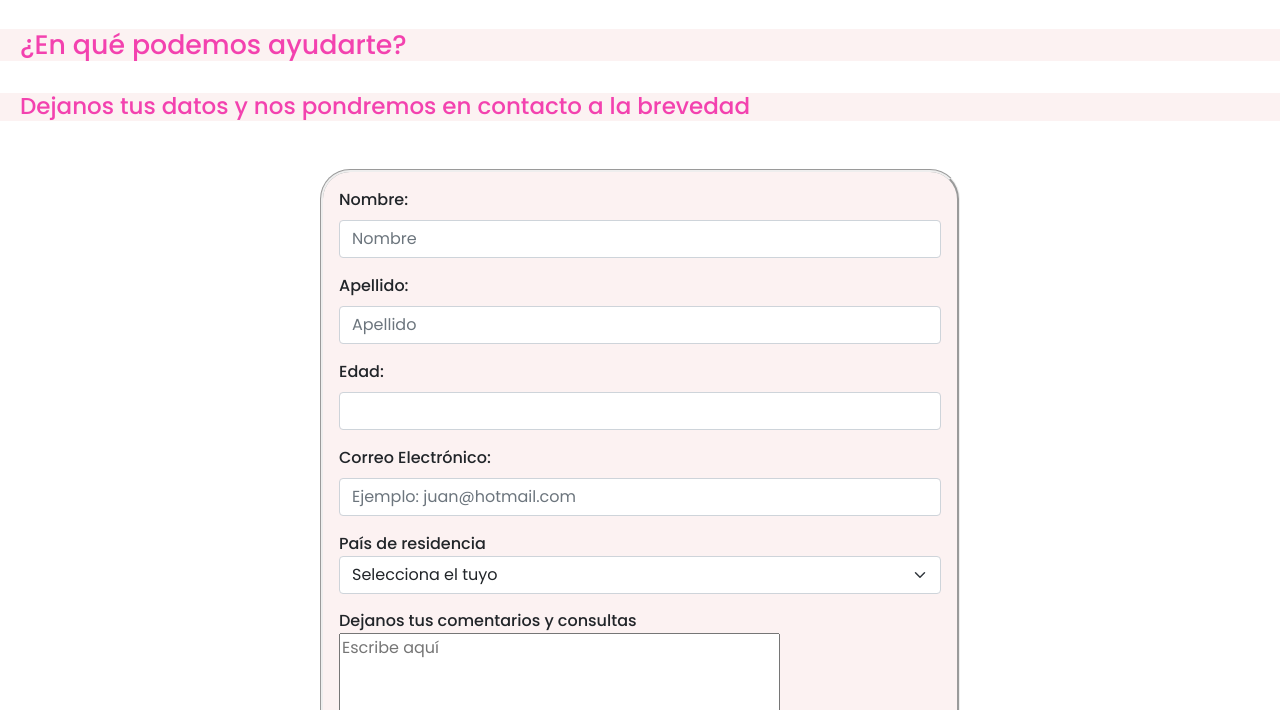
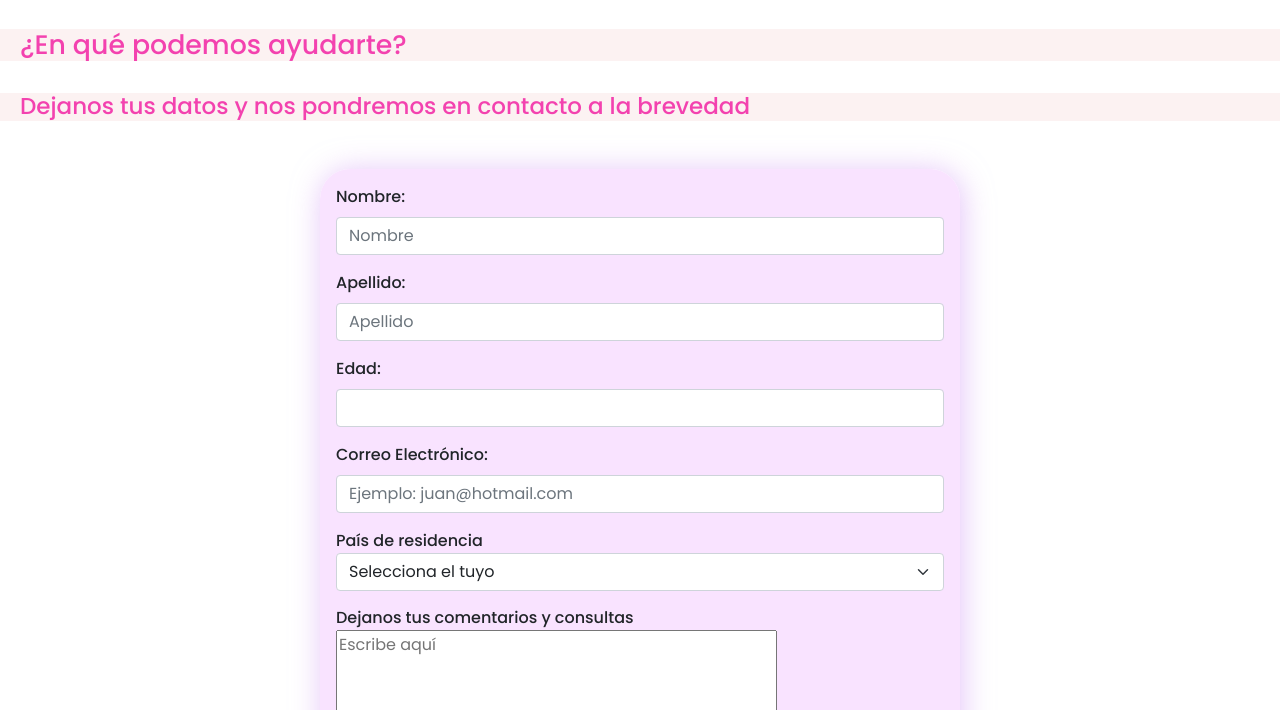
Before and after one commit to bandeveronica/bybdigital, a website: page pages/contacto.html in a window 1280 px wide. Shown: the part 90-800 px from the top of the page. Drawn offline with nearby package versions, Linux system fonts and the light colour scheme.

Commit message:
MOD: se mejoraron estilos

```diff
--- a/scss/_main.scss
+++ b/scss/_main.scss
@@ -37,7 +37,7 @@
     background-color: rgba(252, 241, 241, 0.925);
     padding: 1rem;
     border-radius: 30px;
-    border-style: groove;
+    box-shadow: 2px 2px 30px rgba(240, 91, 202, 0.6);
 }
 
 form label {
@@ -81,10 +81,10 @@ section .quote {
 .formContacto {
     width: 50%;
     margin: auto;
-    background-color: rgba(252, 241, 241, 0.925);
+    background-color: rgba(249, 225, 255, 0.925);
     padding: 1rem;
     border-radius: 30px;
-    border-style: groove;
+    box-shadow: 2px 2px 30px rgba(208, 155, 243, 0.6);
     margin-top: 3rem;
 }
 
```
Also changed, not shown: css/index.css, 1 other file.
